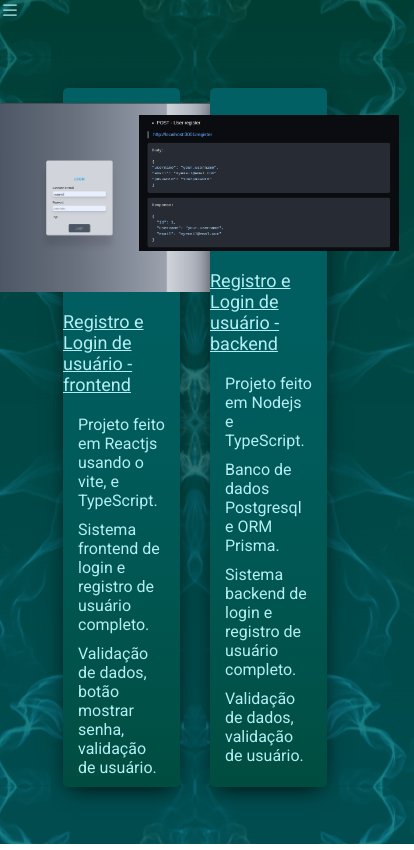
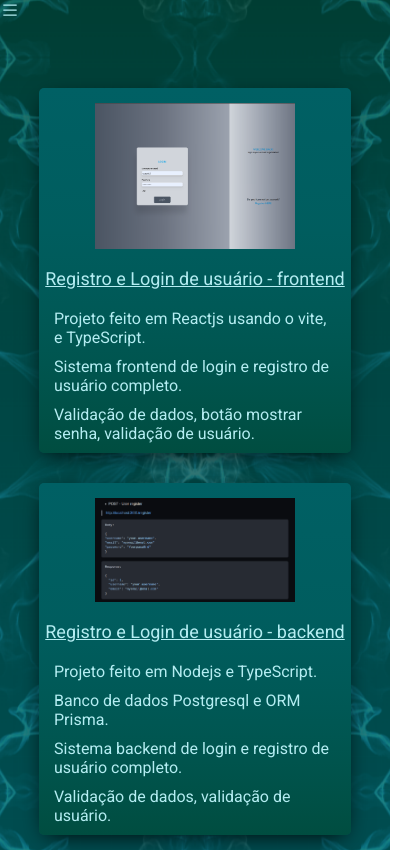
Before and after one commit to DeividBorges93/DeividBorges93.github.io, a React (Create React App) app: page /projetos in a window 390 px wide. Shown: the whole page, 414 px wide, since content can reach past the window. Built offline with nearby package versions, Linux system fonts and the light colour scheme.

Commit message:
fix(style-projects): :iphone: change project cards style for the small screens

```diff
--- a/src/css/components/renderProjects.css
+++ b/src/css/components/renderProjects.css
@@ -57,3 +57,18 @@
   justify-content: center;
   padding-bottom: 10px;
 }
+
+@media screen and (max-width: 999px) {
+  .project-image {
+    max-width: 200px;
+  }
+
+  .render-projects {
+    flex-direction: column;
+    align-items: center;
+  }
+
+  .card-projects {
+    max-width: 80%;
+  }
+}
```
